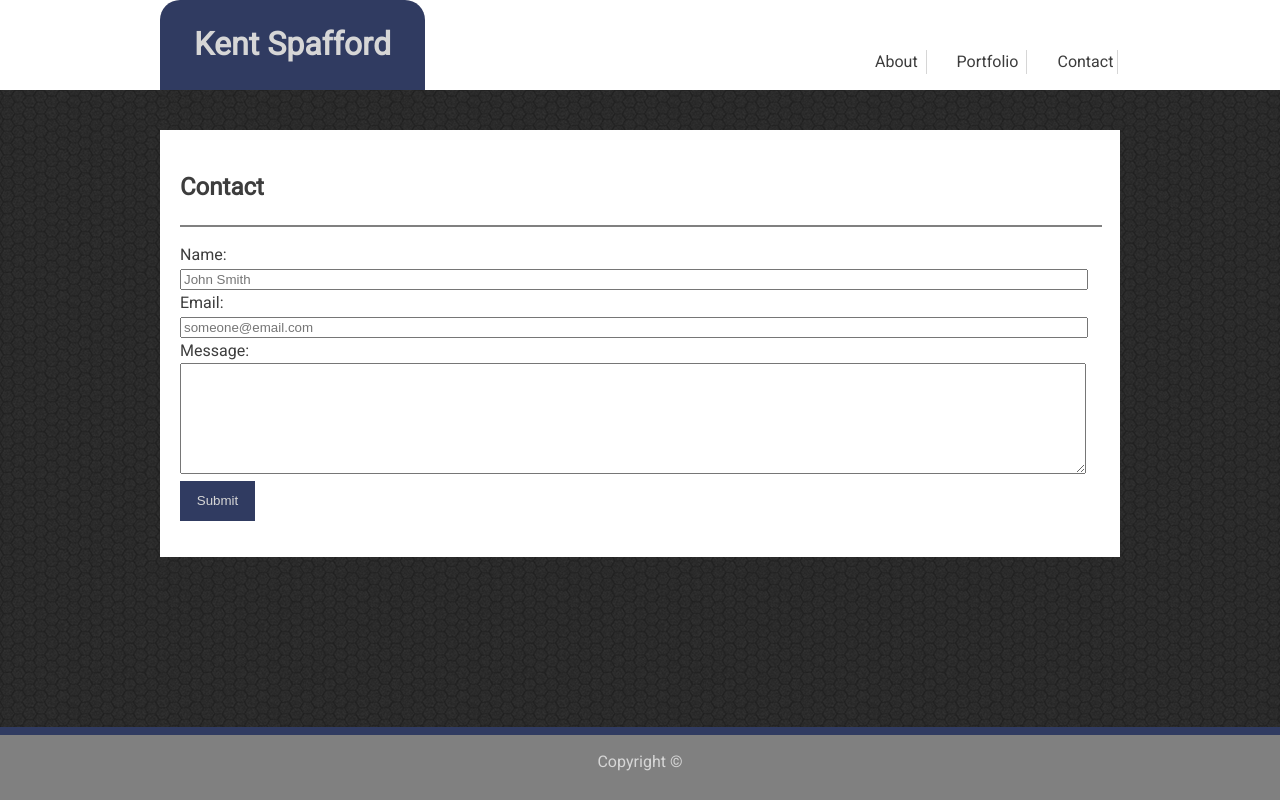
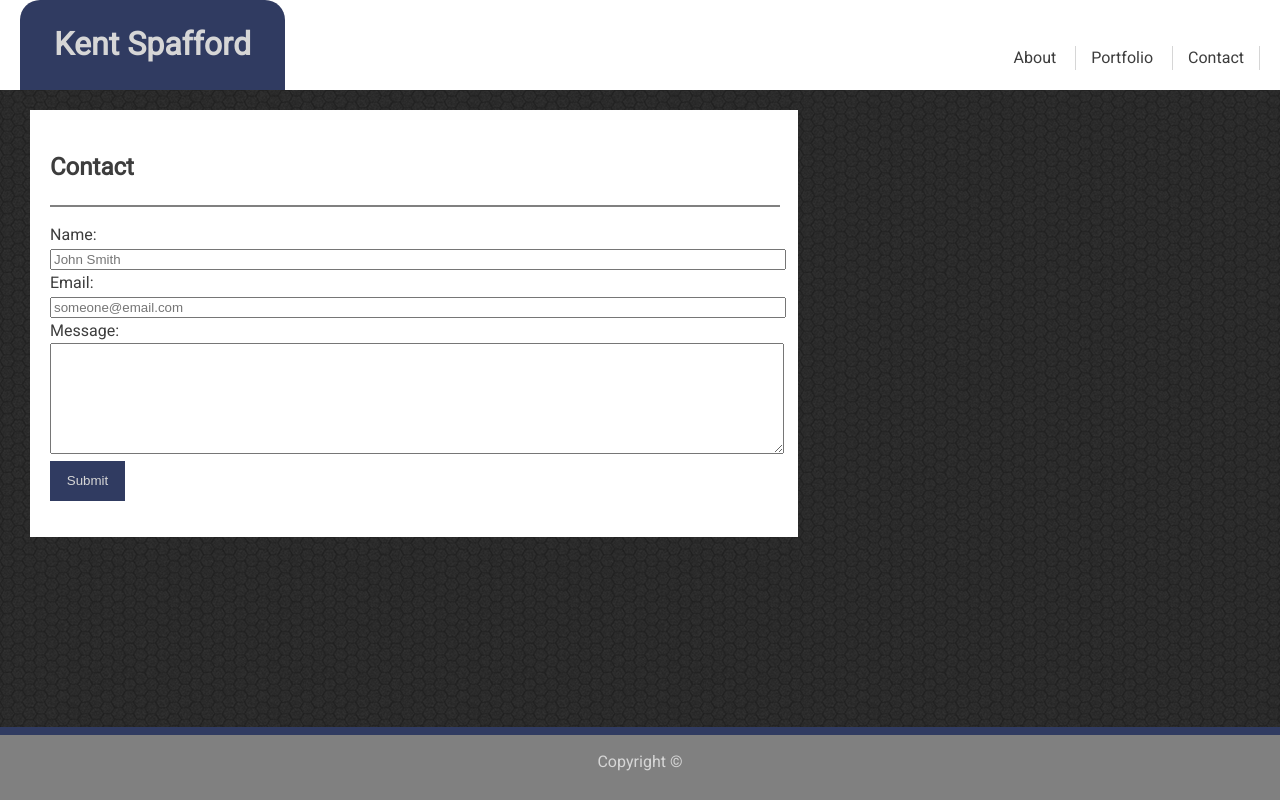
Before and after one commit to kspaffk/responsive-portfolio, a plain HTML site: page contact.html in a window 1280 px wide. Drawn offline with Linux system fonts and the light colour scheme.

Commit message:
finish responsive layout

```diff
--- a/assets/css/style.css
+++ b/assets/css/style.css
@@ -10,7 +10,7 @@ h1 {
 }
 
 textarea, input {
-    width: 900px;
+    width: 100%;
 }
 
 footer {
@@ -31,33 +31,29 @@ article {
 }
 
 #mainheader {
-    display: flex;
-    width: 960px;
-    margin-left: auto;
-    margin-right: auto;
+    display: grid;
+    grid-template-rows: auto auto;
 }
 
 #mynameheader {
+    grid-column-start: 1;
+    grid-row-start: 1;
+    grid-row-end: 1;
     background-color: #303b61;
     color: #d6d6d6;
-    width: 225px;
-    padding-left: 20px;
-    padding-right: 20px;
-    border-top-left-radius: 20px;
-    border-top-right-radius: 20px;
+    text-align: center;
 }
 
 #navbar {
-    display: flex;
-    background-color: white;
+    grid-row-start: 2;
+    grid-column-start: 1;
     color: #3d3d3d;
-    margin-left: 420px;
+    text-align: center;
 }
 
 #navbar ul {
     padding: 0;
     list-style: none;
-    align-self: flex-end;
 }
 
 #navbar li {
@@ -68,8 +64,7 @@ article {
 #navbar a:link {
     color: #3d3d3d;
     text-decoration: none;
-    padding-right: 4px;
-    padding-left: 30px;
+    padding: 0 15px;
 }
 
 #navbar a:hover {
@@ -88,7 +83,7 @@ article {
 
 .content {
     min-height: calc(100vh - 203px);
-    padding-top: 40px;
+    padding-top: 10px;
     background-image: url('../images/dark-honeycomb.png');
     background-color: #d4d4d4;
     background-repeat: repeat;
@@ -97,9 +92,6 @@ article {
 .mainbody {
     display: block;
     background-color: white;
-    width: 960px;
-    margin-left: auto;
-    margin-right: auto;
     padding: 20px;
     box-sizing: border-box;
 }
@@ -133,3 +125,88 @@ article {
     padding-top: 15px;
     height: 40px;
 }
+
+
+@media screen and (max-width: 640px) {
+    .mainbody {
+        margin: 0 10px;
+    }
+  }
+
+@media screen and (min-width: 640px) {
+    .mainbody {
+        margin: 0 10px;
+    }
+
+    #mainheader {
+        display: flex;
+        flex-wrap: nowrap;
+        justify-content: space-between;
+        margin: 0 10px;
+    }
+
+    #mynameheader {
+        background-color: #303b61;
+        color: #d6d6d6;
+        width: 225px;
+        padding-left: 20px;
+        padding-right: 20px;
+        border-top-left-radius: 20px;
+        border-top-right-radius: 20px;
+    }
+
+    #navbar {
+        color: #3d3d3d;
+        text-align: right;
+        padding-top: 30px;
+    }
+}
+
+@media screen and (min-width: 768px) {
+    .mainbody {
+        width: 738px;
+    }
+}
+
+@media screen and (min-width: 980px) {
+    .mainbody {
+        width: 768px;
+    }
+
+    .content {
+        padding: 20px;
+    }
+
+    #mainheader {
+        margin: 0 20px;
+
+    }
+
+}
+
+
+/* #mainheader {
+    display: grid;
+    grid-template-rows: auto auto;
+    margin: 0 10px;
+}
+
+#mynameheader {
+    grid-column-start: 1;
+    grid-row-start: 1;
+    grid-row-end: 1;
+    background-color: #303b61;
+    color: #d6d6d6;
+    width: 225px;
+    padding-left: 20px;
+    padding-right: 20px;
+    border-top-left-radius: 20px;
+    border-top-right-radius: 20px;
+}
+
+#navbar {
+    grid-row-start: 2;
+    grid-column-start: 1;
+    color: #3d3d3d;
+    text-align: center;
+} */
--- a/contact.html
+++ b/contact.html
@@ -2,6 +2,8 @@
 <html lang="en" dir="ltr">
     <head>
         <meta charset="utf-8">
+        <meta name="viewport" content="width=device-width, initial-scale=1.0">
+
         <link rel="stylesheet" type="text/css" href="assets/css/style.css">
         <link rel="stylesheet" href="https://fonts.googleapis.com/css?family=Heebo&display=swap">
         <title>
```
Also changed, not shown: index.html (+2 -0 lines), portfolio.html (+2 -0 lines).
